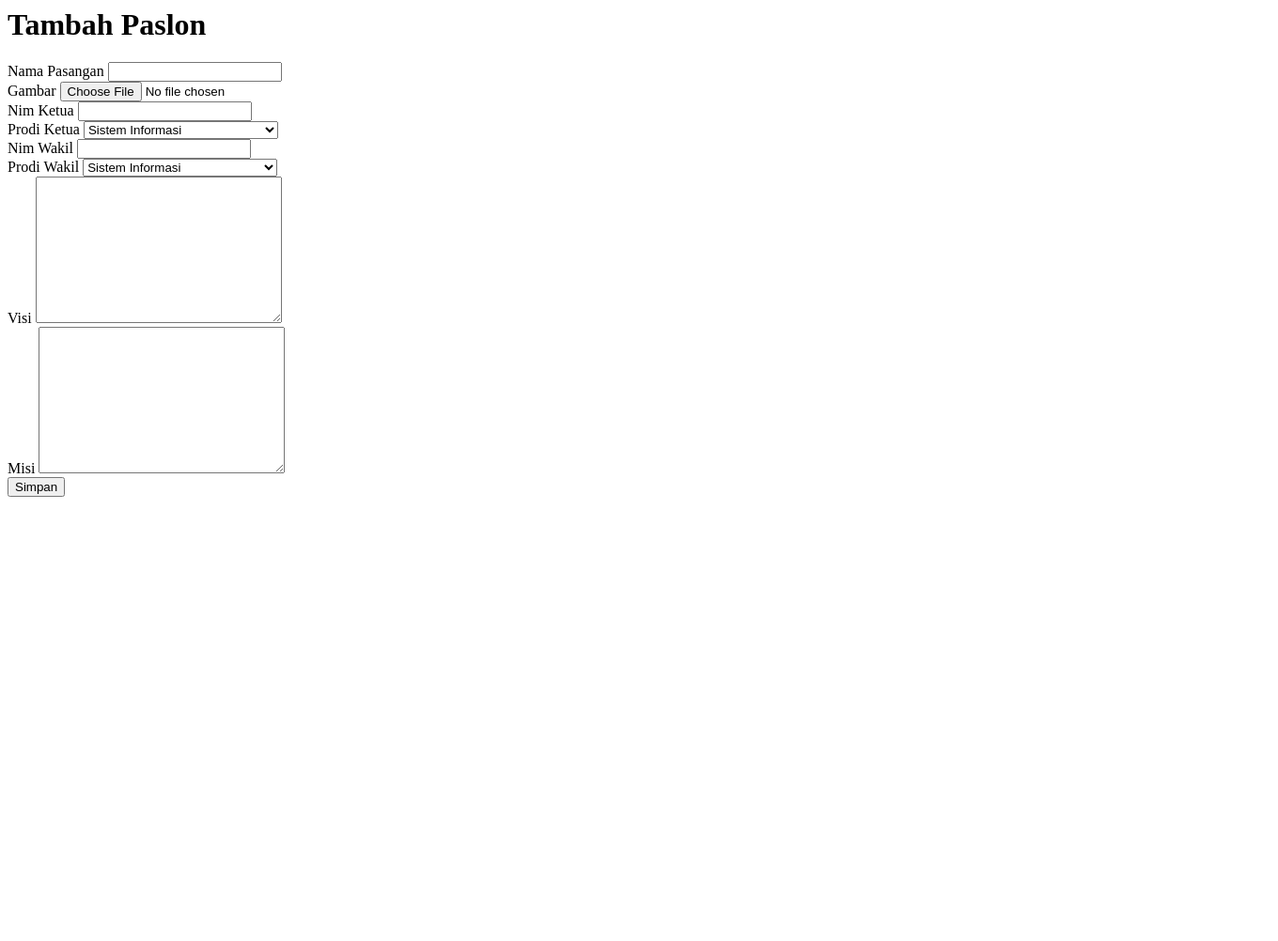
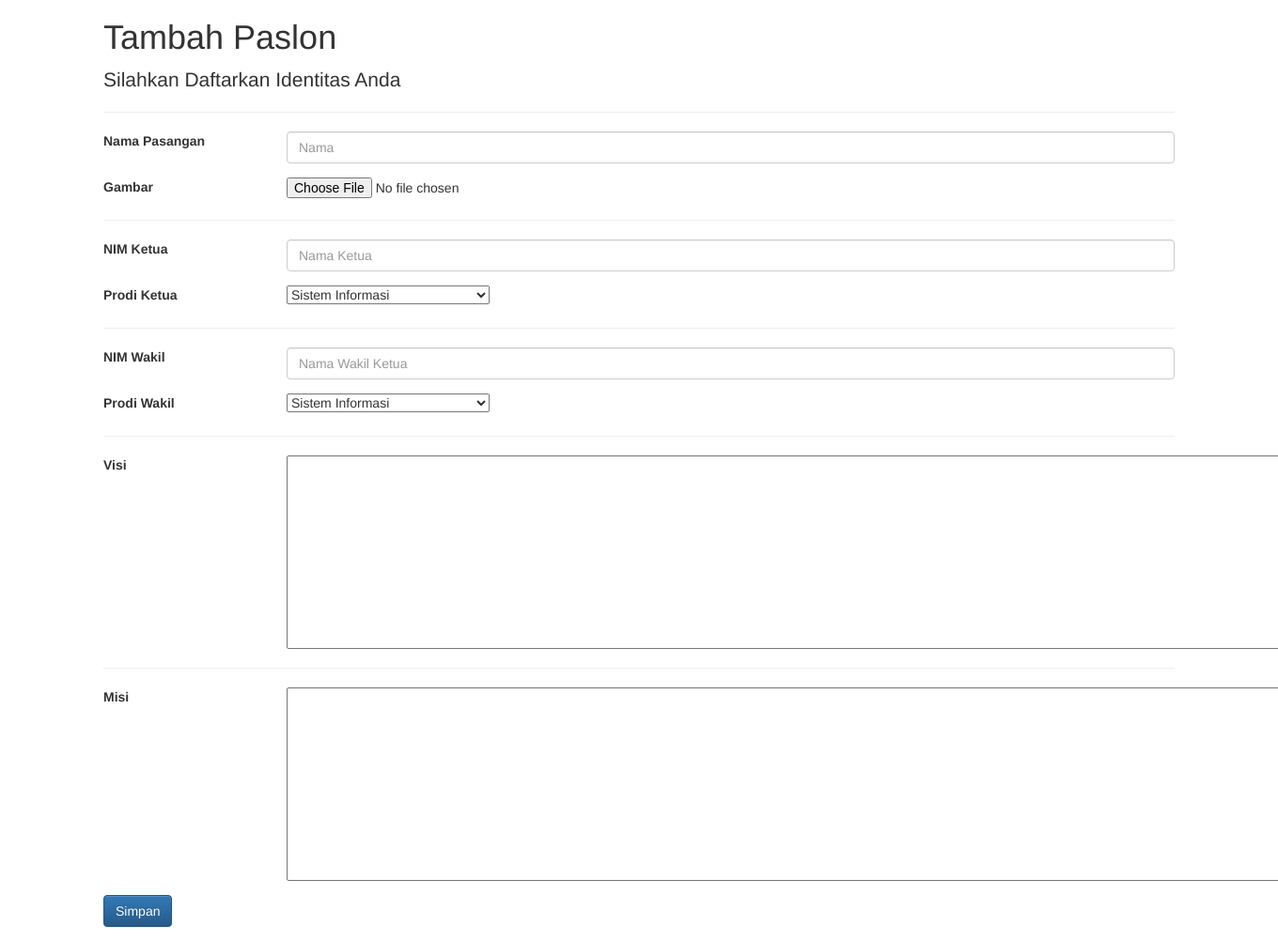
Before and after one commit to dewiaap/pemilu, a CodeIgniter app: page /pemilu/pemilwa/viewaddpaslon in a window 1360 px wide; the page is wider, and only the part inside the window is pictured. Shown: that part at 94% size. Before the commit the page ends 529 px from the top of that part, so only its background shows below. Run offline with CodeIgniter, Linux system fonts and the light colour scheme; a user stored in the database is signed in; data comes from the database, SQL or seed files in the repository.

Commit message:
Update tambah_paslon.php

```diff
--- a/application/views/admin/tambah_paslon.php
+++ b/application/views/admin/tambah_paslon.php
@@ -1,35 +1,89 @@
 <html>
 <head>
+<style>
+
+</style>
+
 <title></title>
+<link rel="stylesheet" href="<?=base_url();?>assets/bootstrap/css/bootstrap.min.css">
+
 </head>
-<body>
-    <h1>Tambah Paslon</h1>
+    <body class="d-flex flex-column h-100">
+    <!-- Page Content -->
+<main role="main" class="flex-shrink-0">
+  <div class="container">
+    <h1 class="mt-5">Tambah Paslon</h1>
+    <p class="lead">Silahkan Daftarkan Identitas Anda</p>
+    <hr/>
     <form action="<?=base_url()?>pemilwa/addpaslon" method="post" enctype="multipart/form-data">
-    <label for="nama_pasangan">Nama Pasangan</label>
-    <input type="text" name="nama_pasangan" id="nama_pasangan">
-    <br><label for="gambar">Gambar</label>
+    <div class="form-group row">
+      <label for="nama_pasangan" class="col-sm-2 col-form-label">Nama Pasangan</label>
+      <div class="col-sm-10">
+        <input type="text" name="nama_pasangan" id="nama_pasangan" class="form-control" placeholder="Nama">
+      </div>
+    </div>
+    <div class="form-group row">
+      <label for="gambar" class="col-sm-2 col-form-label">Gambar</label>
+      <div class="col-sm-10">
         <input type="file" name="gambar" id="gambar">
-    <br><label for="nim_ketua">Nim Ketua</label>
-    <input type="text" name="nim_ketua" id="nim_ketua" required>
-    <br><label for="id_prodi_ketua">Prodi Ketua</label>
-    <select name="id_prodi_ketua" id="id_prodi_ketua" required>
+      </div>
+    </div>
+    <hr/>
+    <div class="form-group row">
+      <label for="nim_ketua" class="col-sm-2 col-form-label">NIM Ketua</label>
+      <div class="col-sm-10">
+        <input type="text" name="nim_ketua" id="nim_ketua" class="form-control" placeholder="Nama Ketua" required>
+      </div>
+    </div>
+    <div class="form-group row">
+      <label for="id_prodi_ketua" class="col-sm-2 col-form-label">Prodi Ketua</label>
+      <div class="col-sm-10">
+        <select name="id_prodi_ketua" id="id_prodi_ketua" requireq>
         <?php foreach($prodi as $p){?>
         <option value="<?=$p->id_prodi?>"><?=$p->prodi?></option>
         <?php } ?>
         </select>
-    <br><label for="nim_wakil">Nim Wakil</label>
-    <input type="text" name="nim_wakil" id="nim_wakil" required>
-    <br><label for="id_prodi_wakil">Prodi Wakil</label>
+      </div>
+    </div>
+    <hr/>
+    <div class="form-group row">
+      <label for="nim_wakil" class="col-sm-2 col-form-label">NIM Wakil</label>
+      <div class="col-sm-10">
+        <input type="text" name="nim_wakil" id="nim_wakil" class="form-control" placeholder="Nama Wakil Ketua" required>
+      </div>
+    </div>
+    <div class="form-group row">
+      <label for="id_prodi_wakil" class="col-sm-2 col-form-label">Prodi Wakil</label>
+      <div class="col-sm-10">
         <select name="id_prodi_wakil" id="id_prodi_wakil" required>
         <?php foreach($prodi as $p){?>
         <option value="<?=$p->id_prodi?>"><?=$p->prodi?></option>
         <?php } ?>
         </select>
-    <br><label for="visi">Visi</label>
-    <textarea name="visi" id="visi" cols="30" rows="10" required></textarea>
-    <br><label for="misi">Misi</label>
-    <textarea name="misi" id="misi" cols="30" rows="10" required></textarea>
-    <br><input type="submit" value="Simpan">
+      </div>
+    </div>
+    <hr/>
+    <div class="form-group row">
+    <label for="visi" class="col-sm-2 col-form-label">Visi</label>
+    <div class="col-sm-10">
+    <textarea name="visi" id="visi" cols="130" rows="10" required></textarea>
+    </div>
+  </div>
+  <hr/>
+  <div class="form-group row">
+    <label for="misi" class="col-sm-2 col-form-label">Misi</label>
+    <div class="col-sm-10">
+    <textarea name="misi" id="misi" cols="130" rows="10" required></textarea>
+    </div>
+  </div>
+  <div class="form-group row">
+    <div class="col-sm-10">
+      <button type="submit" class="btn btn-primary" name="register">Simpan</button>
+    </div>
+  </div>
 </form>
+  </div>
+</main>
 </body>
+
 </html>
```
Lines whose indentation alone changed are shown as unchanged.
